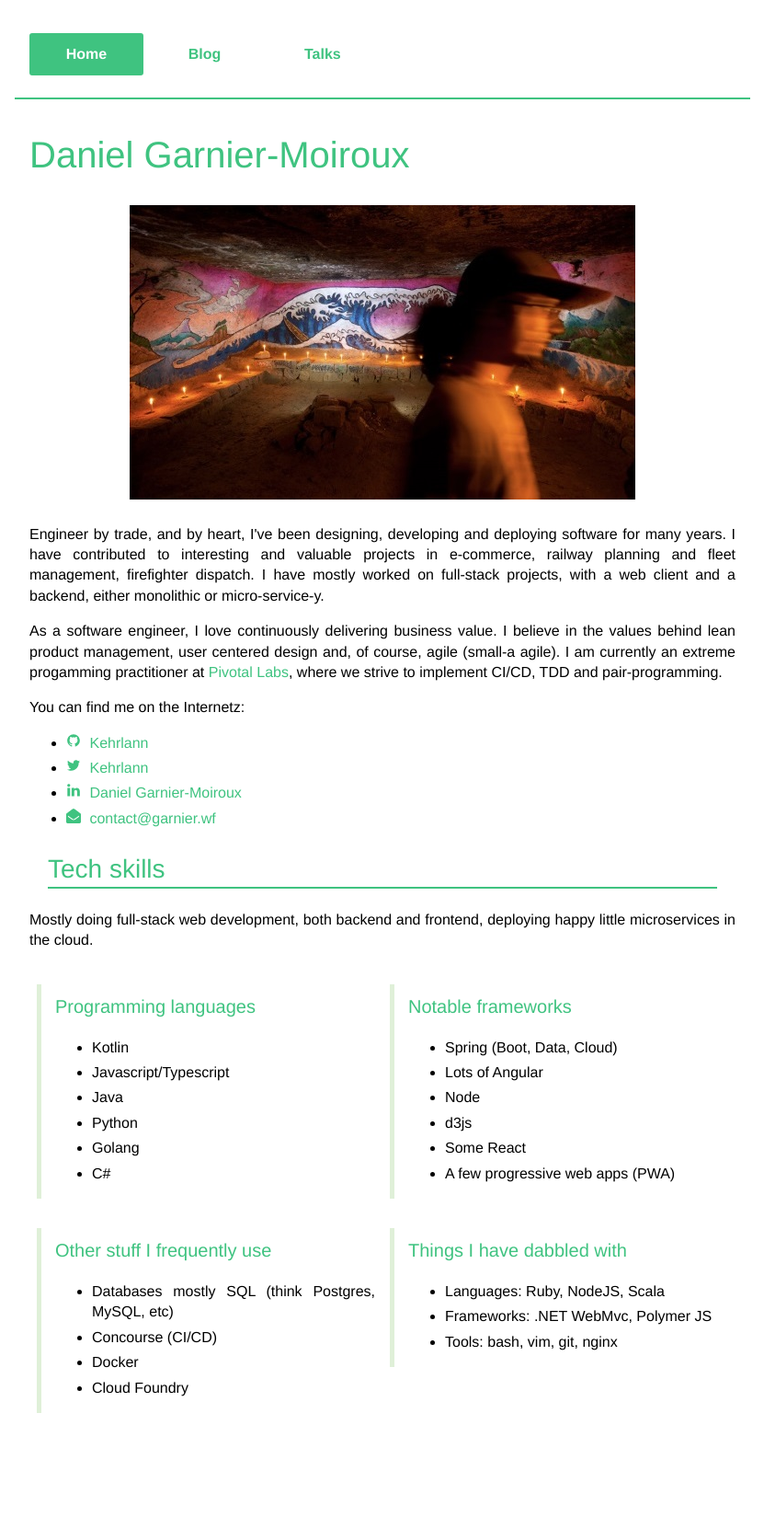
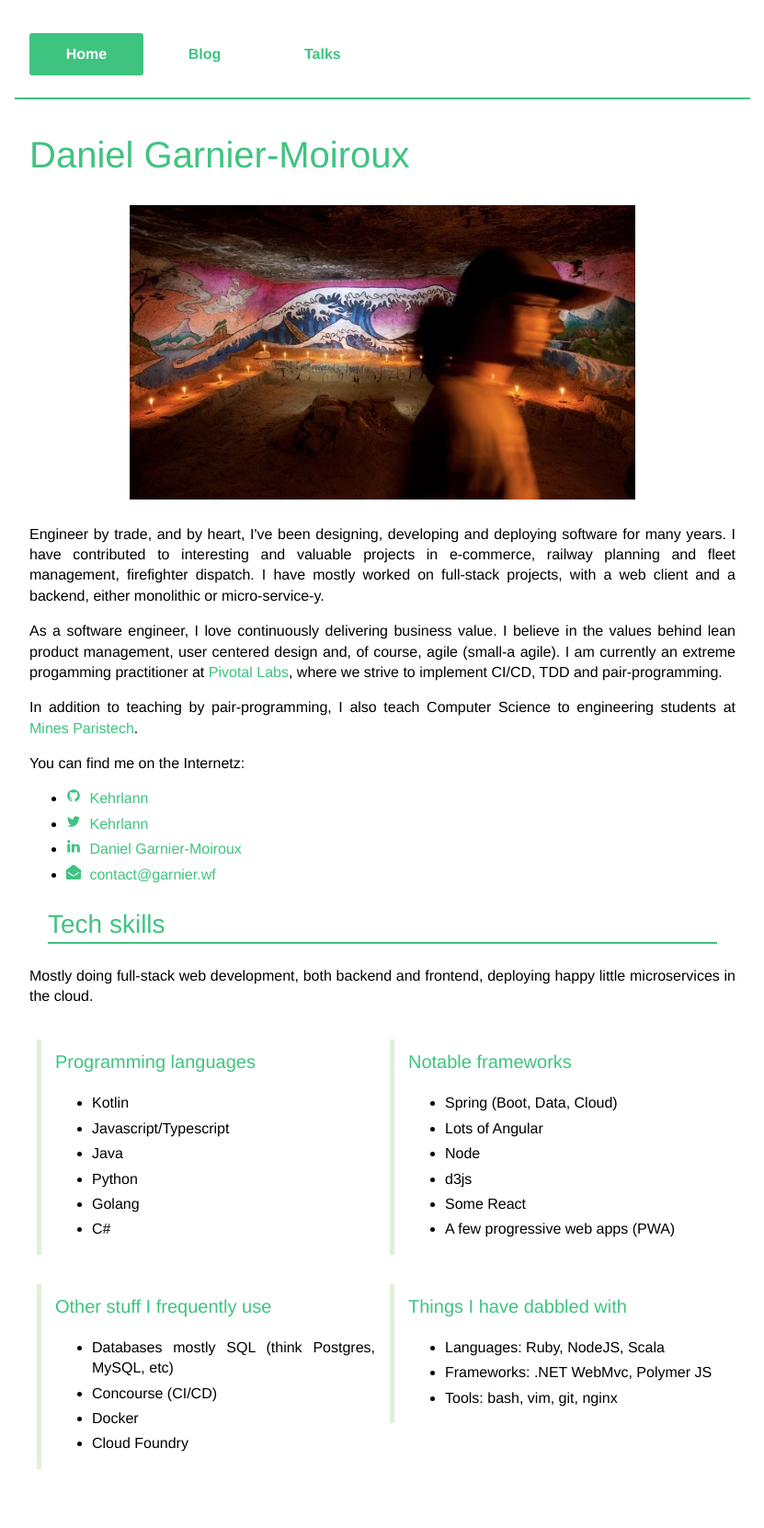
Before and after one commit to Kehrlann/kehrlann.github.io, a Jekyll site: the page built from index.html, in a window 1280 px wide. Shown: the whole page at 92% size, without its empty margins (224-1055 px from the left). Built offline with Jekyll 4.4.1, drawn with Linux system fonts in a browser that asks for light colours; before the commit the page ends 1600 px from its top, so only the background shows below that.

Commit message:
Update index with "teaching @ Mines"

```diff
--- a/index.html
+++ b/index.html
@@ -24,6 +24,10 @@ excerpt:    Daniel Garnier-Moiroux is a software engineer, tinkerer of things
     agile (small-a agile). I am currently an extreme progamming practitioner at
     <a href="https://pivotal.io/labs" target="_blank" rel="noopener">Pivotal Labs</a>,
     where we strive to implement CI/CD, TDD and pair-programming.
+</p>
+<p>
+    In addition to teaching by pair-programming, I also teach Computer Science to
+    engineering students at <a href="https://www.mines-paristech.fr/" target="_blank" rel="noopener">Mines Paristech</a>.
 </p>
 <p>
     You can find me on the Internetz:
```
